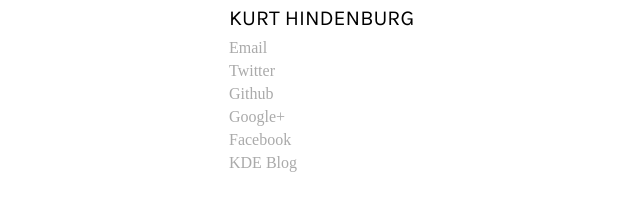
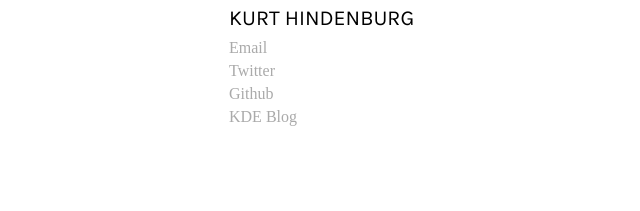
Before and after one commit to kurthindenburg/kurthindenburg.github.io, a Jekyll site: the page built from index.html, in a window 1280 px wide. Shown: the part 251-462 px from the top of the page, without its empty margins (27-667 px from the left). Built offline with Jekyll 4.4.1, drawn with Linux system fonts in a browser that asks for light colours; Markdown is read by kramdown in place of the engine named in the settings.

Commit message:
Remove outdated personal links

```diff
--- a/_layouts/default.html
+++ b/_layouts/default.html
@@ -22,8 +22,6 @@
         <a href="mailto:kurt.hindenburg@gmail.com" rel="nofollow">Email</a>
         <a href="http://twitter.com/kurthindenburg" rel="nofollow">Twitter</a>
         <a href="https://github.com/kurthindenburg" rel="nofollow">Github</a>
-        <a href="https://plus.google.com/+KurtHindenburg/posts" rel="nofollow">Google+</a>
-        <a href="https://www.facebook.com/kurthindenburg" rel="nofollow">Facebook</a>
         <a href="http://blogs.kde.org/blogs/khindenburg" rel="nofollow">KDE Blog</a>
      </div>
 
```
